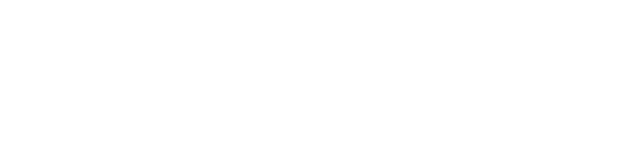
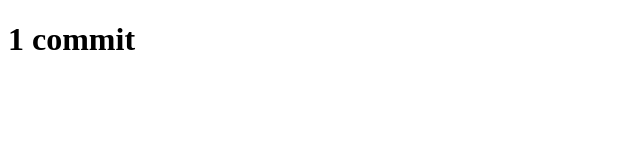
Before and after one commit to max1303/task, a plain HTML site: page index.html in a window 1280 px wide. Shown: the whole page, without its empty margins (0-640 px from the left). Drawn offline with Linux system fonts and the light colour scheme.

Commit message:
1 commit

```diff
--- a/index.html
+++ b/index.html
@@ -2,8 +2,9 @@
 <html lang="ru">
 <head>
   <meta charset="utf-8">
-  <title></title>
+  <title>Тест</title>
 </head>
 <body>
+	<h1>1 commit</h1>
 </body>
 </html>
```
